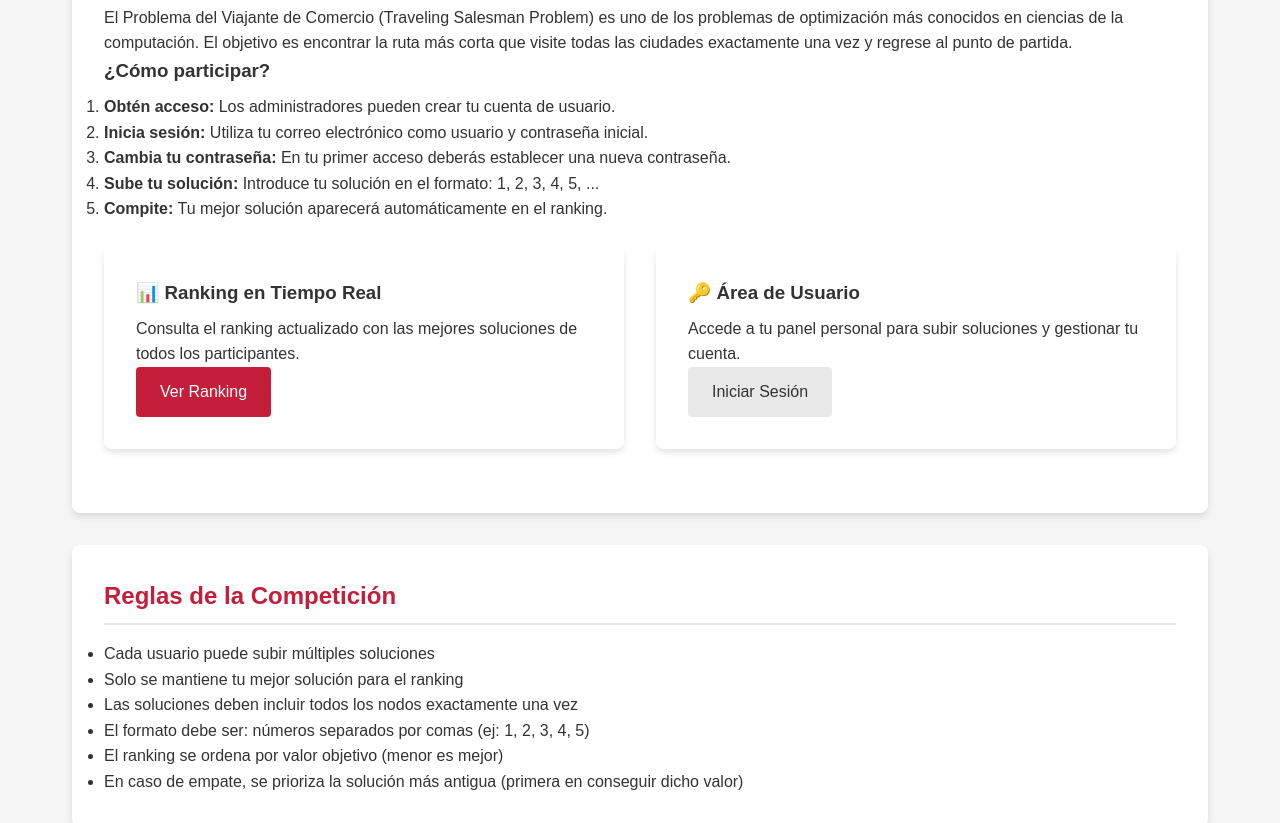
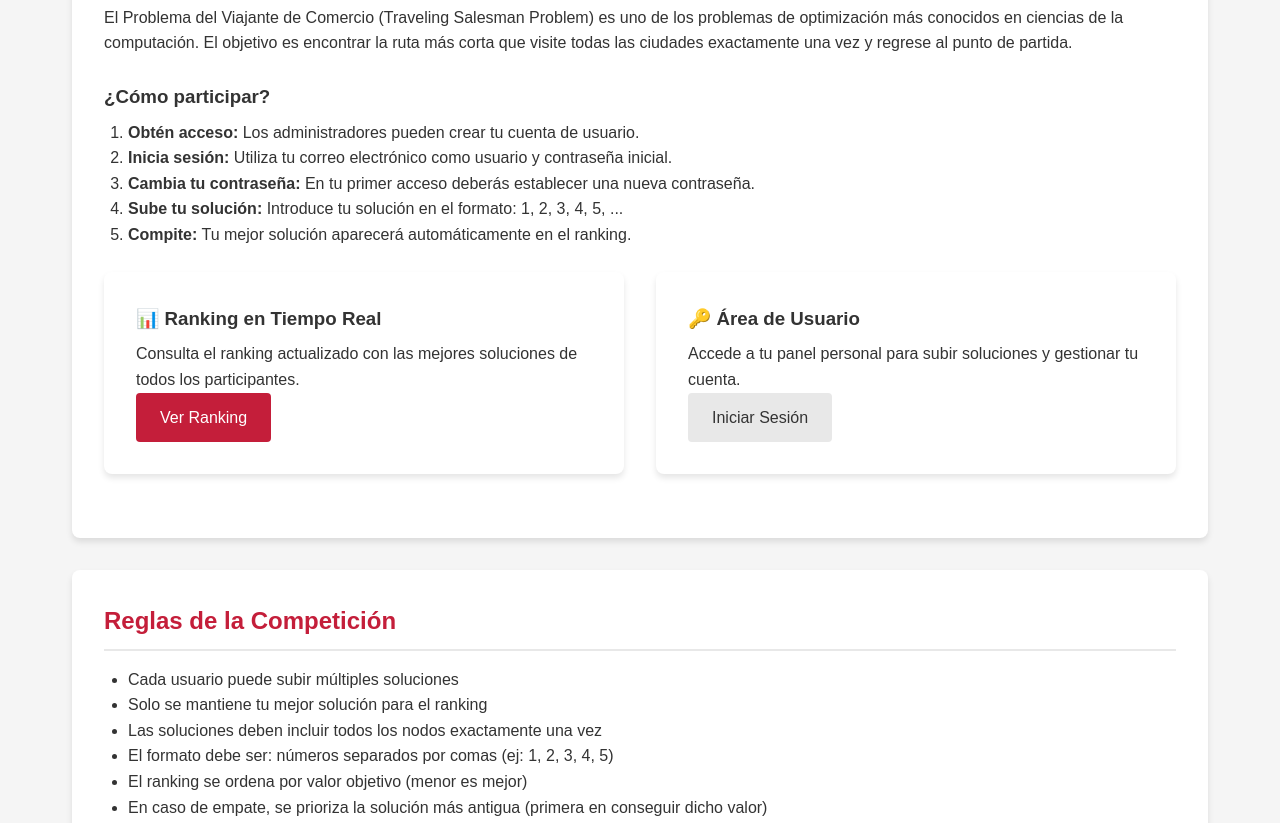
Before and after one commit to Algoritmos-de-busqueda-II/TopTSP, a website: page public/index.html in a window 1280 px wide. Shown: the part 442-1265 px from the top of the page. Drawn offline with Linux system fonts and the light colour scheme; no server answers.

Commit message:
Add favicon to all HTML pages and adjust list padding for better readability

```diff
--- a/public/index.html
+++ b/public/index.html
@@ -5,6 +5,7 @@
     <meta name="viewport" content="width=device-width, initial-scale=1.0">
     <title>TopTSP</title>
     <link rel="stylesheet" href="styles.css">
+        <link rel="icon" type="image/x-icon" href="favicon.ico">
 </head>
 <body>
     <header class="header">
@@ -40,15 +41,16 @@
             <h3>¿Qué es el TSP?</h3>
             <p>El Problema del Viajante de Comercio (Traveling Salesman Problem) es uno de los problemas de optimización más conocidos en ciencias de la computación. El objetivo es encontrar la ruta más corta que visite todas las ciudades exactamente una vez y regrese al punto de partida.</p>
 
+            <br> <!-- Added extra space -->
+
             <h3>¿Cómo participar?</h3>
-            <ol>
+            <ol style="padding-left: 1.5em;">
                 <li><strong>Obtén acceso:</strong> Los administradores pueden crear tu cuenta de usuario.</li>
                 <li><strong>Inicia sesión:</strong> Utiliza tu correo electrónico como usuario y contraseña inicial.</li>
                 <li><strong>Cambia tu contraseña:</strong> En tu primer acceso deberás establecer una nueva contraseña.</li>
                 <li><strong>Sube tu solución:</strong> Introduce tu solución en el formato: 1, 2, 3, 4, 5, ...</li>
                 <li><strong>Compite:</strong> Tu mejor solución aparecerá automáticamente en el ranking.</li>
             </ol>
-
             <div class="grid grid-2 mt-3">
                 <div class="card">
                     <h3>📊 Ranking en Tiempo Real</h3>
@@ -66,7 +68,7 @@
 
         <div class="card">
             <h2>Reglas de la Competición</h2>
-            <ul>
+            <ul style="padding-left: 1.5em;">
                 <li>Cada usuario puede subir múltiples soluciones</li>
                 <li>Solo se mantiene tu mejor solución para el ranking</li>
                 <li>Las soluciones deben incluir todos los nodos exactamente una vez</li>
```
Also changed, not shown: public/admin.html (+1 -0 lines), public/login.html (+1 -0 lines), public/ranking.html (+3 -2 lines), public/user.html (+3 -2 lines), public/favicon.ico (added).
